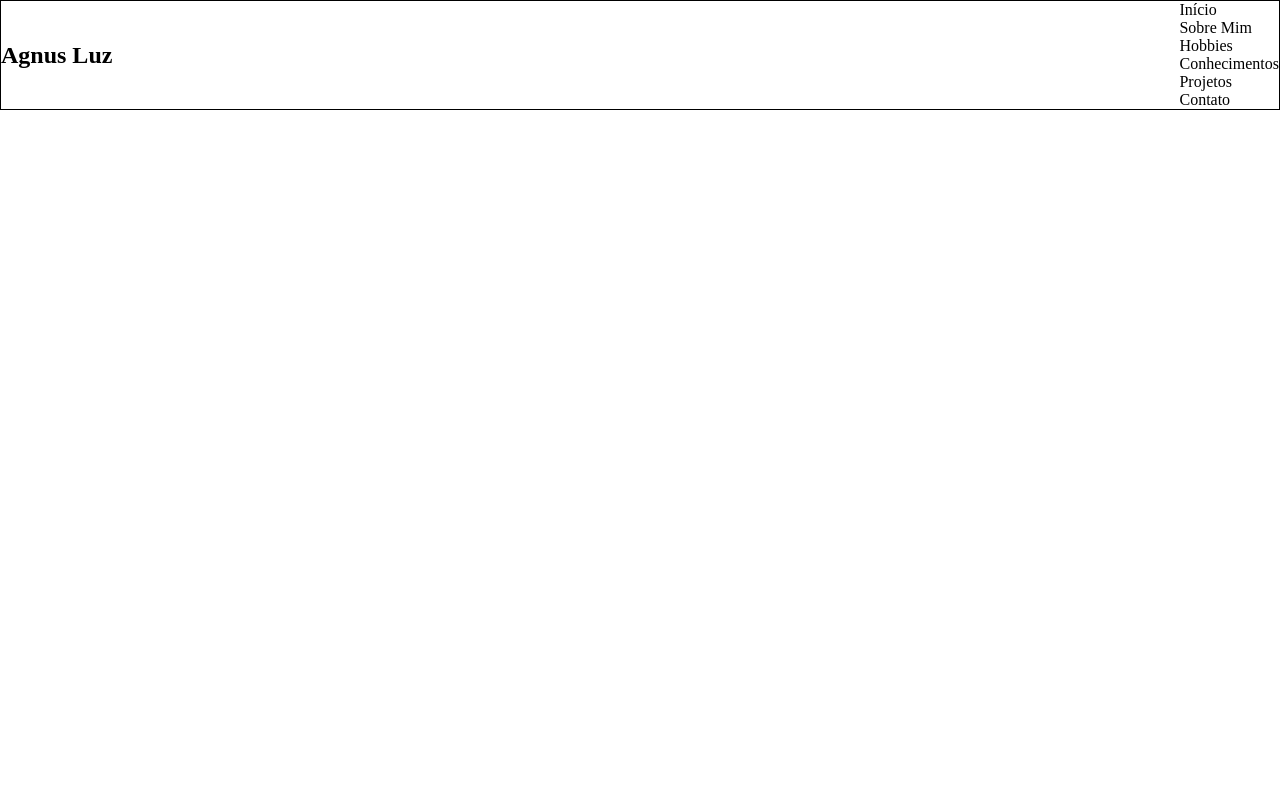
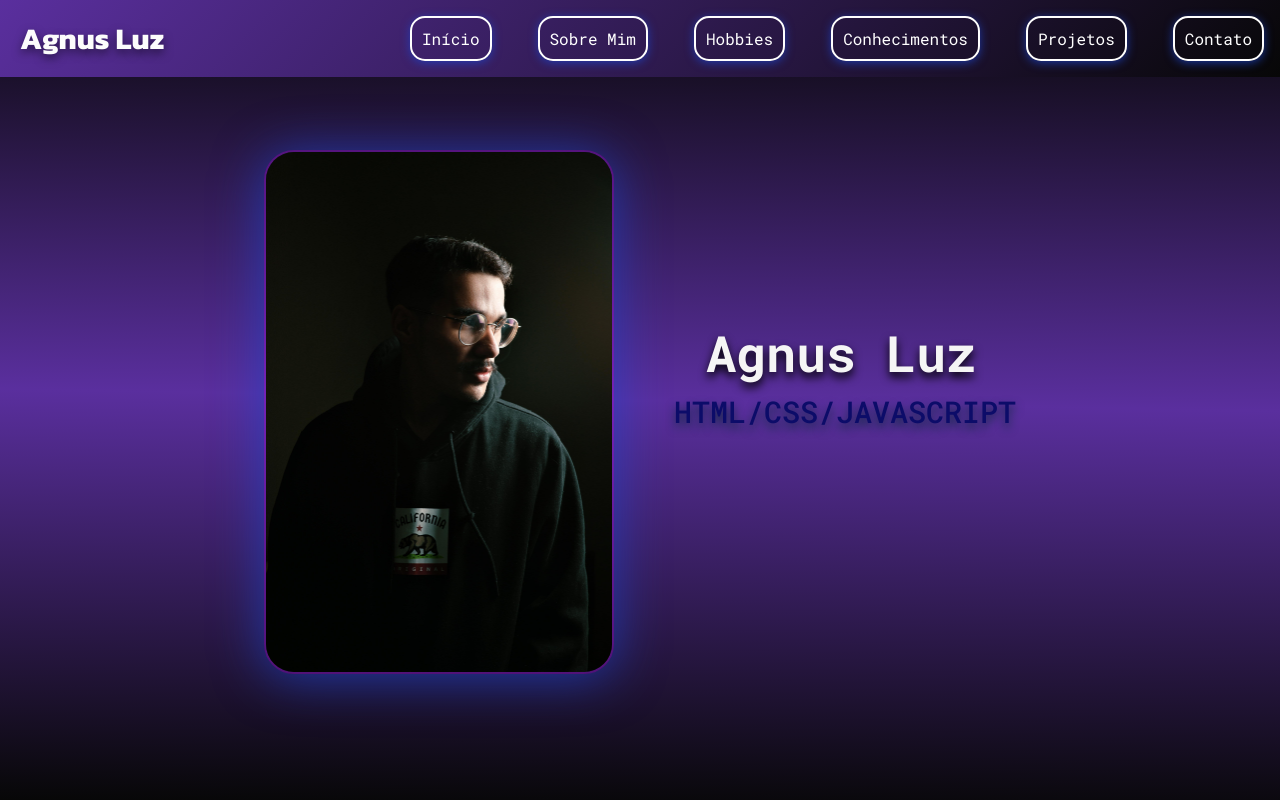
Before and after one commit to AgnusLuz/PortfolioProject, a plain HTML site: page index.html in a window 1280 px wide. Drawn offline with Linux system fonts and the light colour scheme.

Commit message:
começo 70%

```diff
--- a/index.html
+++ b/index.html
@@ -8,17 +8,31 @@
 </head>
 <body>
 <header>
-  <h2>Agnus Luz</h2>
+    <div class="cabecalho">
+    <h2><a href="https://www.linkedin.com/in/agnusluz/" target="_blank" alt="Nome:Agnus Luz" title="AgnusLuz">Agnus Luz</a></h2>
     <nav id="menu">
+
         <ul>
-        <li><a href="#"alt=""title="">Início</a></li>
+        <li><a href="index.html"alt="Recarregue a página"title="Reload">Início</a></li>
         <li><a href="#"alt=""title="">Sobre Mim</a></li>
         <li><a href="#"alt=""title="">Hobbies</a></li>
         <li><a href="#"alt=""title="">Conhecimentos</a></li>
         <li><a href="#"alt=""title="">Projetos</a></li>
         <li><a href="#"alt=""title="">Contato</a></li>
-    </ul>
+        </ul>
     </nav>
-</header>
+    </div>
+    </header>
+    <main>
+    <section id="apresentacao">
+        <h3>Agnus Luz</h3>
+        <div class="eu">
+        <img src="/imagens/foto perfil.jpg" alt="foto de Agnus Luz" title="Agnus Luz">
+        <p>HTML/CSS/JAVASCRIPT</p>
+        </div>
+    </section>
+    </main>
+
+
 </body>
 </html>
--- a/styles.css
+++ b/styles.css
@@ -1,8 +1,12 @@
+@import url('https://fonts.googleapis.com/css2?family=Kanit:ital,wght@0,100;0,200;0,300;0,400;0,500;0,600;0,700;0,800;0,900;1,100;1,200;1,300;1,400;1,500;1,600;1,700;1,800;1,900&family=Roboto+Mono:ital,wght@0,100..700;1,100..700&display=swap');
 *{
     margin: 0;
     padding: 0;
     box-sizing: border-box;
     list-style: none;
+}
+html{
+    scroll-behavior: smooth;
 }
 body{
     height: 100vh;
@@ -10,15 +14,115 @@ body{
     overflow-y: scroll;
     overflow-x: hidden;
     list-style: none;
+
+    background: linear-gradient(1deg,#070707, #5a2f9e, #070707);
     }
     header{
         width: 100%;
         display: flex;
-        justify-content: space-between;
+        justify-content: center;
         align-items: center;
-        border: 1px solid black;
+        flex-direction: column;
+        position: fixed;
+        top: 0;
+        }
+    .cabecalho{
+        width: 100%;
+        display: flex;
+        align-items: center;
+        color: white;
+        background: linear-gradient(135deg, #5a2f9e, #070707);
+
     }
-    ul li a{
+    .cabecalho h2{
+        padding: 10px;
+        width: 200px;
+        margin-left: 10px;
+        font-size: 30px;
+        color: rgb(252, 252, 252);
+        text-shadow: 0 4px 10px rgba(0, 0, 0, 0.5);
+    }
+    .cabecalho h2 a {
+        font-family: "Kanit", sans-serif;
         text-decoration: none;
         color: inherit;
+        transition: 0.3 ease;
     }
+    .cabecalho h2 a:hover{
+        color: #070707;
+        text-shadow: 0 4px 10px rgba(0, 0, 0, 0.705);
+        transform: scale(1.3);
+    }
+    #menu{
+        width: 100%;
+        display: flex;
+        justify-content:end;
+        align-items: center;
+        }
+    ul,li{
+        padding: 8px;
+        display: flex;
+        justify-content: center;
+        align-items: center;
+        gap: 30px;
+        }
+    ul li a{
+        font-family: "Roboto Mono", monospace;
+        padding: 10px;
+        text-decoration: none;
+        color: inherit;
+        border-radius: 15px;
+        border: 2px solid;
+        transition:transform 0.3 ease;
+        box-shadow: 0 2px 10px rgba(28, 70, 207, 0.705);
+    }
+    ul li a:hover{
+        transform: scale(1.2);
+    }
+    main{
+        width: 100%;
+        display: flex;
+        justify-content: center;
+        align-items: center;
+        }
+    #apresentacao {
+        margin-top: 150px;
+        display: flex;
+        justify-content: center;
+        align-items: center;
+        flex-direction: column;
+        gap: 50px;
+        position: relative;
+    }
+    #apresentacao h3{
+        font-size: 50px;
+        font-family: "Roboto Mono", monospace;
+        color: whitesmoke;
+        text-shadow: 0 5px 10px rgb(0, 0, 0);
+        position: absolute;
+        top: 170px;
+        right: 40px;
+    }
+    .eu{
+        display: flex;
+        justify-content: center;
+        align-items: center;
+        gap: 60px;
+        }
+    .eu img{
+        width: 350px;
+        border-radius: 30px;
+        border: 2px solid rgba(154, 17, 218, 0.39);
+        box-shadow: 0 4px 50px rgba(28, 70, 207, 0.705);
+        transition:transform 0.3 ease;
+    }
+    .eu img:hover{
+        transform: scale(1.1);
+    }
+    .eu p{
+        font-size: 30px;
+        font-family: "Roboto Mono", monospace;
+        font-weight: 500;
+        color: rgb(12, 12, 105);
+        text-shadow: 0 5px 10px rgb(18, 42, 70);
+    }
```
